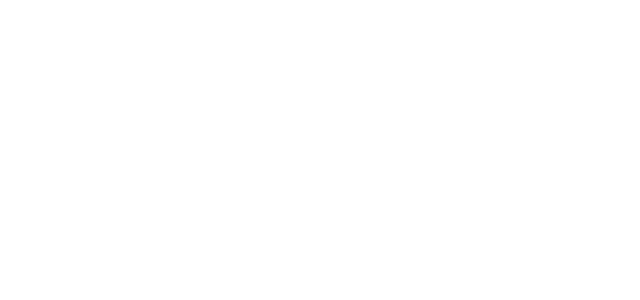
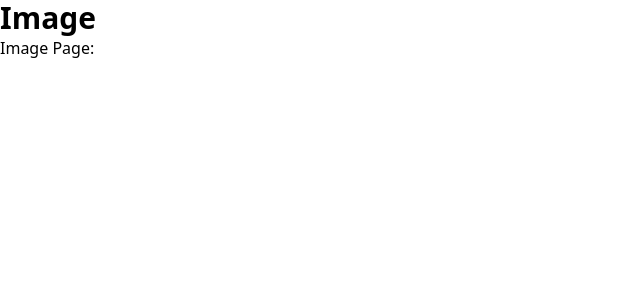
Before and after one commit to alriansyah/learn-reactjs-pzn, a React (Vite) app in the folder 2-react-router/: page /images in a window 1280 px wide. Before the commit this address had no page. Shown: the top 300 px of the page, without its empty margins (0-640 px from the left). Built offline with nearby package versions, Linux system fonts and the light colour scheme.

Commit message:
feat: learn react js react router -> star segment

```diff
--- a/2-react-router/src/components/data-layout/index.tsx
+++ b/2-react-router/src/components/data-layout/index.tsx
@@ -1,4 +1,4 @@
-import { Fragment } from "react/jsx-runtime";
+import { Fragment } from "react";
 import { Outlet } from "react-router";
 
 function DataLayout() {
--- /dev/null
+++ b/2-react-router/src/components/image/index.tsx
@@ -0,0 +1,14 @@
+import { useParams } from "react-router";
+
+function Image() {
+  const params = useParams();
+
+  return (
+    <>
+      <h1 className="text-3xl font-bold">Image</h1>
+      <p>Image Page: {params["*"]}</p>
+    </>
+  );
+}
+
+export default Image;
--- /dev/null
+++ b/2-react-router/src/components/not-found/index.tsx
@@ -0,0 +1,11 @@
+import { useParams } from "react-router";
+
+export default function NotFound() {
+  const params = useParams();
+  return (
+    <div>
+      <h1>Not Found</h1>
+      <p>Not Found Page : {params["*"]}</p>
+    </div>
+  );
+}
--- a/2-react-router/src/routes/index.tsx
+++ b/2-react-router/src/routes/index.tsx
@@ -7,12 +7,15 @@ import Product from "../components/product";
 import Customer from "../components/customer";
 import Seller from "../components/seller";
 import ProductDetail from "../components/product/ProductDetail";
+import Image from "../components/image";
+import NotFound from "../components/not-found";
 
 function AppRoute() {
   return (
     <Routes>
       <Route path="/" element={<Home />} />
       <Route path="/about" element={<About />} />
+      <Route path="/images/*" element={<Image />} />
       <Route path="/data" element={<DataLayout />}>
         <Route index element={<Data />} />
         <Route path="products" element={<Product />} />
@@ -20,6 +23,7 @@ function AppRoute() {
         <Route path="customers" element={<Customer />} />
         <Route path="sellers" element={<Seller />} />
       </Route>
+      <Route path="/*" element={<NotFound />} />
     </Routes>
   );
 }
```
